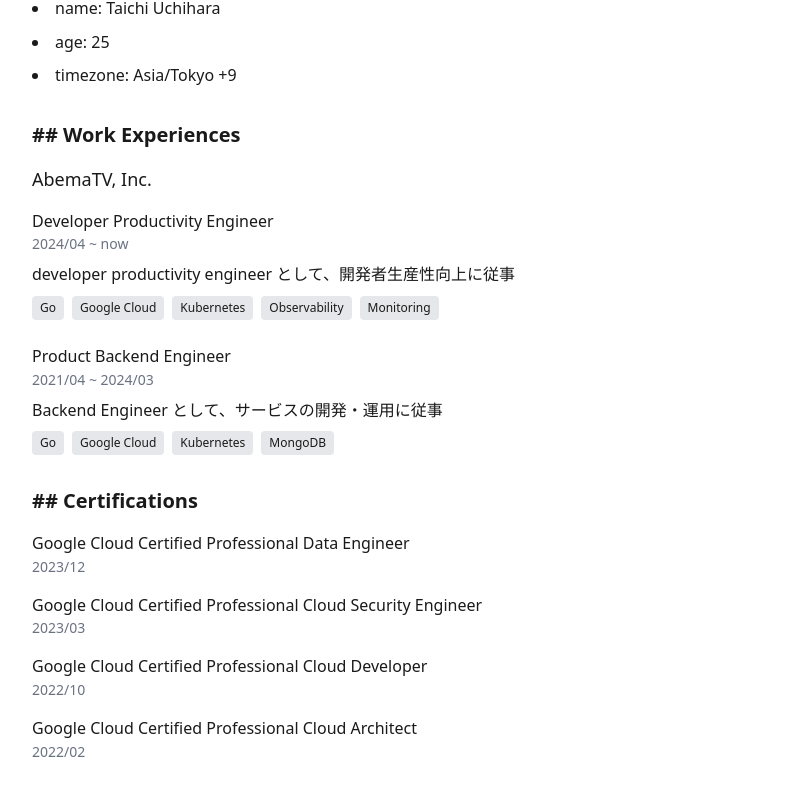
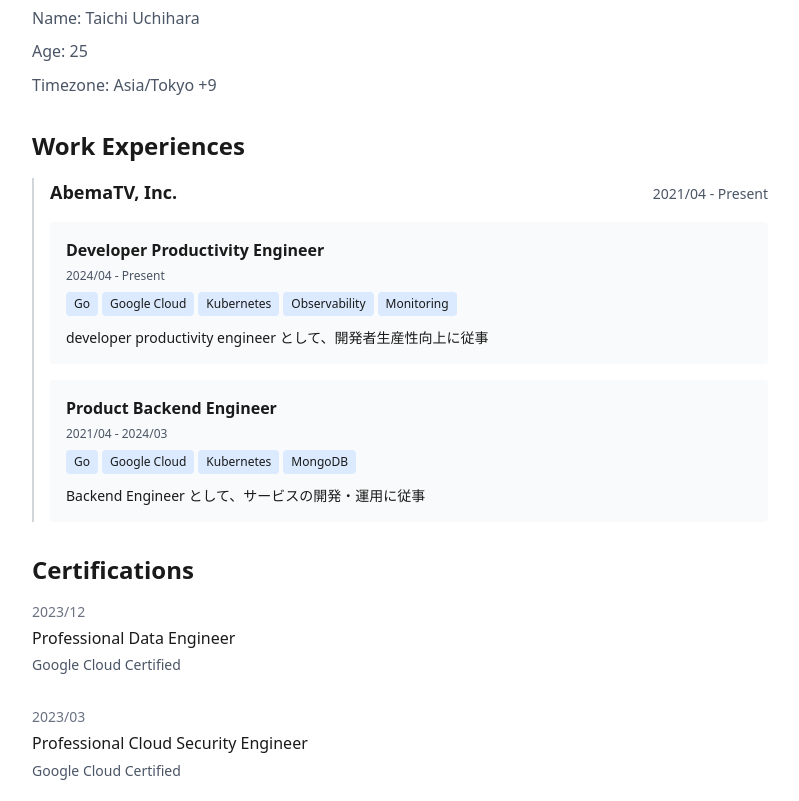
Before and after one commit to ucpr/ucpr.dev, a Next.js app: page /profile in a window 1280 px wide. Shown: the part 439-1240 px from the top of the page, without its empty margins (240-1039 px from the left). Built offline with nearby package versions, Linux system fonts and the light colour scheme; no server answers.

Commit message:
feat: modify design

```diff
--- a/src/app/profile/page.tsx
+++ b/src/app/profile/page.tsx
@@ -18,163 +18,194 @@
 					height={120}
 					className="rounded-full mb-4"
 				/>
-				<p className="text-lg">Just do it!</p>
+				<h1 className="text-2xl font-bold mb-2">Taichi Uchihara</h1>
+				<p className="text-lg text-gray-600 dark:text-gray-400">Developer Productivity Engineer @ AbemaTV</p>
+				<p className="text-gray-600 dark:text-gray-400 mt-2">Just do it!</p>
 			</div>
-
-			<h1 className="text-3xl font-bold mb-8">Profile</h1>
 
 			<div className="space-y-8">
 				<section>
-					<h2 className="text-xl font-semibold mb-4">## About</h2>
-					<ul className="list-disc list-inside space-y-2">
-						<li>name: Taichi Uchihara</li>
-						<li>age: 25</li>
-						<li>timezone: Asia/Tokyo +9</li>
-					</ul>
+					<h2 className="text-2xl font-bold mb-4">About</h2>
+					<div className="space-y-2 text-gray-600 dark:text-gray-400">
+						<p><span className="font-medium">Name:</span> Taichi Uchihara</p>
+						<p><span className="font-medium">Age:</span> 25</p>
+						<p><span className="font-medium">Timezone:</span> Asia/Tokyo +9</p>
+					</div>
 				</section>
 
 				<section>
-					<h2 className="text-xl font-semibold mb-4">## Work Experiences</h2>
+					<h2 className="text-2xl font-bold mb-4">Work Experiences</h2>
 
-					<div className="mb-6">
-						<h3 className="text-lg font-medium">AbemaTV, Inc.</h3>
+					<div className="space-y-8">
+						<div className="border-l-2 border-gray-300 dark:border-gray-700 pl-4">
+							<div className="mb-4">
+								<div className="flex items-baseline justify-between mb-2">
+									<h3 className="text-lg font-bold">AbemaTV, Inc.</h3>
+									<span className="text-sm text-gray-600 dark:text-gray-400">
+										2021/04 - Present
+									</span>
+								</div>
+							</div>
 
-						<div className="mt-4 mb-6">
-							<h4 className="font-medium">Developer Productivity Engineer</h4>
-							<p className="text-sm text-gray-500 dark:text-gray-400">
-								2024/04 ~ now
-							</p>
-							<p className="my-2">
-								developer productivity engineer として、開発者生産性向上に従事
-							</p>
-							<div className="flex flex-wrap gap-2 mt-2">
+							<div className="space-y-4">
+								<div className="bg-gray-50 dark:bg-gray-800 p-4 rounded">
+									<div className="mb-2">
+										<h4 className="font-bold">Developer Productivity Engineer</h4>
+										<div className="flex flex-wrap gap-4 text-xs text-gray-600 dark:text-gray-400 mt-1">
+											<span>2024/04 - Present</span>
+										</div>
+									</div>
+
+									<div className="mb-3">
+										<div className="flex flex-wrap gap-1 mt-2">
 											<Link
 												href="/tags/Go"
-									className="px-2 py-1 text-xs bg-gray-200 dark:bg-gray-800 rounded hover:bg-gray-300 dark:hover:bg-gray-700"
+												className="px-2 py-1 bg-blue-100 dark:bg-blue-900 text-blue-800 dark:text-blue-200 rounded text-xs hover:bg-blue-200 dark:hover:bg-blue-800"
 											>
 												Go
 											</Link>
 											<Link
 												href="/tags/Google Cloud"
-									className="px-2 py-1 text-xs bg-gray-200 dark:bg-gray-800 rounded hover:bg-gray-300 dark:hover:bg-gray-700"
+												className="px-2 py-1 bg-blue-100 dark:bg-blue-900 text-blue-800 dark:text-blue-200 rounded text-xs hover:bg-blue-200 dark:hover:bg-blue-800"
 											>
 												Google Cloud
 											</Link>
 											<Link
 												href="/tags/Kubernetes"
-									className="px-2 py-1 text-xs bg-gray-200 dark:bg-gray-800 rounded hover:bg-gray-300 dark:hover:bg-gray-700"
+												className="px-2 py-1 bg-blue-100 dark:bg-blue-900 text-blue-800 dark:text-blue-200 rounded text-xs hover:bg-blue-200 dark:hover:bg-blue-800"
 											>
 												Kubernetes
 											</Link>
 											<Link
 												href="/tags/Observability"
-									className="px-2 py-1 text-xs bg-gray-200 dark:bg-gray-800 rounded hover:bg-gray-300 dark:hover:bg-gray-700"
+												className="px-2 py-1 bg-blue-100 dark:bg-blue-900 text-blue-800 dark:text-blue-200 rounded text-xs hover:bg-blue-200 dark:hover:bg-blue-800"
 											>
 												Observability
 											</Link>
 											<Link
 												href="/tags/Monitoring"
-									className="px-2 py-1 text-xs bg-gray-200 dark:bg-gray-800 rounded hover:bg-gray-300 dark:hover:bg-gray-700"
+												className="px-2 py-1 bg-blue-100 dark:bg-blue-900 text-blue-800 dark:text-blue-200 rounded text-xs hover:bg-blue-200 dark:hover:bg-blue-800"
 											>
 												Monitoring
 											</Link>
 										</div>
 									</div>
 
-						<div>
-							<h4 className="font-medium">Product Backend Engineer</h4>
-							<p className="text-sm text-gray-500 dark:text-gray-400">
-								2021/04 ~ 2024/03
+									<p className="text-sm">
+										developer productivity engineer として、開発者生産性向上に従事
 									</p>
-							<p className="my-2">
-								Backend Engineer として、サービスの開発・運用に従事
-							</p>
-							<div className="flex flex-wrap gap-2 mt-2">
+								</div>
+
+								<div className="bg-gray-50 dark:bg-gray-800 p-4 rounded">
+									<div className="mb-2">
+										<h4 className="font-bold">Product Backend Engineer</h4>
+										<div className="flex flex-wrap gap-4 text-xs text-gray-600 dark:text-gray-400 mt-1">
+											<span>2021/04 - 2024/03</span>
+										</div>
+									</div>
+
+									<div className="mb-3">
+										<div className="flex flex-wrap gap-1 mt-2">
 											<Link
 												href="/tags/Go"
-									className="px-2 py-1 text-xs bg-gray-200 dark:bg-gray-800 rounded hover:bg-gray-300 dark:hover:bg-gray-700"
+												className="px-2 py-1 bg-blue-100 dark:bg-blue-900 text-blue-800 dark:text-blue-200 rounded text-xs hover:bg-blue-200 dark:hover:bg-blue-800"
 											>
 												Go
 											</Link>
 											<Link
 												href="/tags/Google Cloud"
-									className="px-2 py-1 text-xs bg-gray-200 dark:bg-gray-800 rounded hover:bg-gray-300 dark:hover:bg-gray-700"
+												className="px-2 py-1 bg-blue-100 dark:bg-blue-900 text-blue-800 dark:text-blue-200 rounded text-xs hover:bg-blue-200 dark:hover:bg-blue-800"
 											>
 												Google Cloud
 											</Link>
 											<Link
 												href="/tags/Kubernetes"
-									className="px-2 py-1 text-xs bg-gray-200 dark:bg-gray-800 rounded hover:bg-gray-300 dark:hover:bg-gray-700"
+												className="px-2 py-1 bg-blue-100 dark:bg-blue-900 text-blue-800 dark:text-blue-200 rounded text-xs hover:bg-blue-200 dark:hover:bg-blue-800"
 											>
 												Kubernetes
 											</Link>
 											<Link
 												href="/tags/MongoDB"
-									className="px-2 py-1 text-xs bg-gray-200 dark:bg-gray-800 rounded hover:bg-gray-300 dark:hover:bg-gray-700"
+												className="px-2 py-1 bg-blue-100 dark:bg-blue-900 text-blue-800 dark:text-blue-200 rounded text-xs hover:bg-blue-200 dark:hover:bg-blue-800"
 											>
 												MongoDB
 											</Link>
+										</div>
+									</div>
+
+									<p className="text-sm">
+										Backend Engineer として、サービスの開発・運用に従事
+									</p>
+								</div>
 							</div>
 						</div>
 					</div>
 				</section>
 
 				<section>
-					<h2 className="text-xl font-semibold mb-4">## Certifications</h2>
-					<ul className="space-y-4">
-						<li>
+					<h2 className="text-2xl font-bold mb-4">Certifications</h2>
+					<div className="space-y-4">
+						<article className="pb-4">
+							<div className="text-sm text-gray-500 dark:text-gray-400 mb-1">
+								2023/12
+							</div>
 							<a
 								href="https://www.credential.net/f5b24217-bd7d-46fb-a21f-d1de65976a03"
 								target="_blank"
 								rel="noopener noreferrer"
-								className="text-blue-600 dark:text-blue-400 hover:underline"
 							>
-								Google Cloud Certified Professional Data Engineer
+								<h3 className="font-medium hover:underline">Professional Data Engineer</h3>
 							</a>
-							<p className="text-sm text-gray-500 dark:text-gray-400">
-								2023/12
+							<p className="mt-1 text-gray-600 dark:text-gray-400 text-sm">
+								Google Cloud Certified
 							</p>
-						</li>
-						<li>
+						</article>
+						<article className="pb-4">
+							<div className="text-sm text-gray-500 dark:text-gray-400 mb-1">
+								2023/03
+							</div>
 							<a
 								href="https://www.credential.net/a595b0d9-5297-4d2e-8045-907be4a21939"
 								target="_blank"
 								rel="noopener noreferrer"
-								className="text-blue-600 dark:text-blue-400 hover:underline"
 							>
-								Google Cloud Certified Professional Cloud Security Engineer
+								<h3 className="font-medium hover:underline">Professional Cloud Security Engineer</h3>
 							</a>
-							<p className="text-sm text-gray-500 dark:text-gray-400">
-								2023/03
+							<p className="mt-1 text-gray-600 dark:text-gray-400 text-sm">
+								Google Cloud Certified
 							</p>
-						</li>
-						<li>
+						</article>
+						<article className="pb-4">
+							<div className="text-sm text-gray-500 dark:text-gray-400 mb-1">
+								2022/10
+							</div>
 							<a
 								href="https://www.credential.net/e5ad5f41-bf18-44a9-ade1-0005ab293c6e"
 								target="_blank"
 								rel="noopener noreferrer"
-								className="text-blue-600 dark:text-blue-400 hover:underline"
 							>
-								Google Cloud Certified Professional Cloud Developer
+								<h3 className="font-medium hover:underline">Professional Cloud Developer</h3>
 							</a>
-							<p className="text-sm text-gray-500 dark:text-gray-400">
-								2022/10
+							<p className="mt-1 text-gray-600 dark:text-gray-400 text-sm">
+								Google Cloud Certified
 							</p>
-						</li>
-						<li>
+						</article>
+						<article className="pb-4">
+							<div className="text-sm text-gray-500 dark:text-gray-400 mb-1">
+								2022/02
+							</div>
 							<a
 								href="https://www.credential.net/1fe360ea-22e9-4dac-bc95-081f6108e9a5"
 								target="_blank"
 								rel="noopener noreferrer"
-								className="text-blue-600 dark:text-blue-400 hover:underline"
 							>
-								Google Cloud Certified Professional Cloud Architect
+								<h3 className="font-medium hover:underline">Professional Cloud Architect</h3>
 							</a>
-							<p className="text-sm text-gray-500 dark:text-gray-400">
-								2022/02
+							<p className="mt-1 text-gray-600 dark:text-gray-400 text-sm">
+								Google Cloud Certified
 							</p>
-						</li>
-					</ul>
+						</article>
+					</div>
 				</section>
 			</div>
 		</main>
```
Lines whose indentation alone changed are shown as unchanged.
